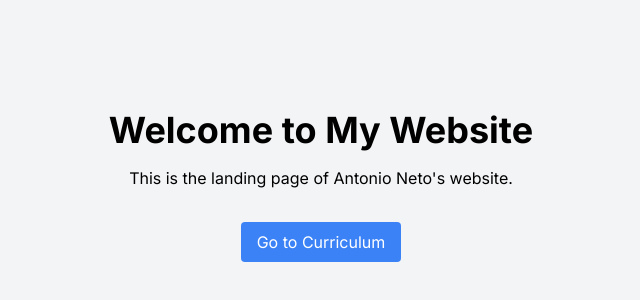
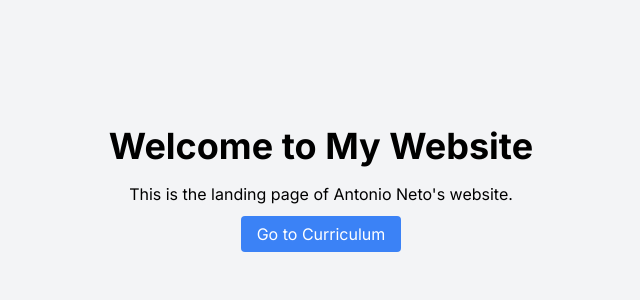
Before and after one commit to nietus/website, a Next.js app: page / in a window 1280 px wide. Shown: the part 214-514 px from the top of the page, without its empty margins (319-959 px from the left). Built offline with nearby package versions, Linux system fonts and the light colour scheme.

Commit message:
eslint rule fix

```diff
--- a/app/page.js
+++ b/app/page.js
@@ -1,22 +1,19 @@
 // app/page.js
 
-import Layout from './layout';
 import Link from 'next/link';
 
-export default function Page() {
+export default function HomePage() {
   return (
-    <Layout>
     <div className="flex justify-center items-center min-h-screen bg-gray-100">
       <div className="text-center">
         <h1 className="text-4xl font-bold mb-4">Welcome to My Website</h1>
-          <p className="mb-4">This is the landing page of Antonio Neto's website.</p>
+        <p className="mb-4">This is the landing page of Antonio Neto&apos;s website.</p>
         <Link href="/curriculum">
-            <button className="mt-4 bg-blue-500 text-white py-2 px-4 rounded hover:bg-blue-700">
+          <a className="mt-4 bg-blue-500 text-white py-2 px-4 rounded hover:bg-blue-700">
             Go to Curriculum
-            </button>
+          </a>
         </Link>
       </div>
     </div>
-    </Layout>
   );
 }
```
Also changed, not shown: 1 other file (tests, documents, lock files or other folders). Lines whose indentation alone changed are shown as unchanged.
